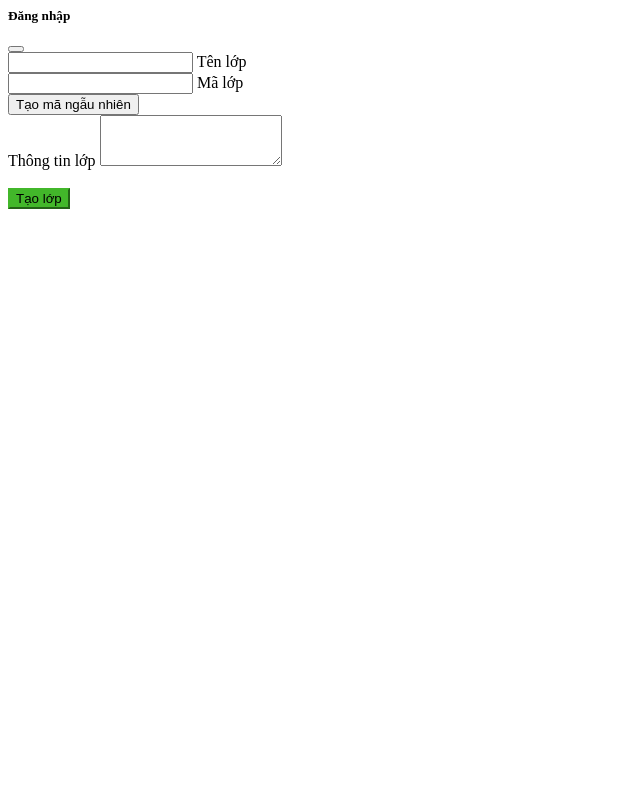
After one commit to nttrung5122/doAnWeb2, a PHP site: page /_partial/form/form_create_class.php in a window 1280 px wide. The commit adds this page. Shown: the whole page, without its empty margins (0-640 px from the left). Run offline with PHP 8.4, Linux system fonts and the light colour scheme.

Commit message:
xong phan tạo lớp

```diff
--- a/View/_partial/Header_Footer/Header_Footer.php
+++ b/View/_partial/Header_Footer/Header_Footer.php
@@ -83,13 +83,13 @@ function createLinkAndButton($currentPage)
     else if ($currentPage == $studentPage)
     {
         return '<li class="nav-item">
-                    <a class="nav-link fs-5 text-nowrap" href="#"><i class="fas fa-plus-circle"></i> Tìm lớp</a>
+                    <a class="nav-link fs-5 text-nowrap" href="#" ><i class="fas fa-plus-circle"></i> Tìm lớp</a>
                 </li>';
     }
     else
     {
         return '<li class="nav-item">
-                    <a class="nav-link fs-5 text-nowrap" href="#"><i class="fas fa-plus-circle"></i> Tạo lớp</a>
+                    <a class="nav-link fs-5 text-nowrap" href="#" data-bs-toggle="modal" data-bs-target="#form_createClass" ><i class="fas fa-plus-circle"></i> Tạo lớp</a>
                 </li>';
     }
 }
--- /dev/null
+++ b/View/_partial/form/form_create_class.php
@@ -0,0 +1,55 @@
+<head>
+    <!-- <link href="https://cdn.jsdelivr.net/npm/bootstrap@5.1.3/dist/css/bootstrap.min.css" rel="stylesheet" integrity="sha384-1BmE4kWBq78iYhFldvKuhfTAU6auU8tT94WrHftjDbrCEXSU1oBoqyl2QvZ6jIW3" crossorigin="anonymous">
+    <script src="https://cdn.jsdelivr.net/npm/bootstrap@5.1.3/dist/js/bootstrap.bundle.min.js" integrity="sha384-ka7Sk0Gln4gmtz2MlQnikT1wXgYsOg+OMhuP+IlRH9sENBO0LRn5q+8nbTov4+1p" crossorigin="anonymous"></script> -->
+    <style>
+        .btn-success {
+            background-color: #42b72a;
+            border-color: #42b72a;
+        }
+
+        #dangkyText {
+            text-align: center;
+        }
+    </style>
+</head>
+
+<body>
+
+    <!-- <button type="button" class="btn btn-primary" data-bs-toggle="modal" data-bs-target="#form_createClass">
+        Tạo lớp
+    </button> -->
+    <div class="modal" id="form_createClass" tabindex="-1" aria-labelledby="popUpCreateClass" aria-hidden="true">
+        <div class="modal-dialog ">
+            <div class="modal-content">
+                <div class="modal-header">
+                    <h5 class="modal-title" id="popUpCreateClass">Đăng nhập</h5>
+                    <button type="button" class="btn-close" data-bs-dismiss="modal" aria-label="Close"></button>
+                </div>
+                <div class="modal-body">
+                    <div class="form-floating mb-3">
+                        <input type="text" class="form-control" id="txtNameClass" >
+                        <label for="txtNameClass">Tên lớp</label>
+                    </div>
+                        <div class="form-floating mb-3">
+                            <input type="text" class="form-control" id="txtIdClass" >
+                            <label for="txtIdClass">Mã lớp</label>
+                        </div>
+                        <div class="col-md-6 offset-md-4">
+                            <button type="button" class="btn btn-primary" id="btnRandomCode">
+                                Tạo mã ngẫu nhiên
+                            </button>
+                        </div>
+                    <div class="form-group">
+                        <label for="exampleFormControlTextarea1">Thông tin lớp</label>
+                        <textarea class="form-control" id="txtInfoClass" rows="3"></textarea>
+                    </div>
+                    <br>
+                    <div class="d-grid gap-2 col-6 mx-auto">
+                        <button class="btn btn-success" type="button" id="btnCreateClass">Tạo lớp</button>
+                    </div>
+                </div>
+            </div>
+        </div>
+    </div>
+
+</body>
--- /dev/null
+++ b/View/_partial/form/tempCodeRunnerFile.php
@@ -0,0 +1,2 @@
+<?php
+modal-lg
```
Also changed, not shown: Controller/classController.php (added, +38 -0 lines), Controller/controller.php (+7 -0 lines), View/HomePage.php (+5 -9 lines), View/_partial/popup/notice.php (added, +9 -0 lines), View/studentPage.php (+18 -0 lines), View/teacherPage.php (+75 -19 lines), model/classModel.php (added, +42 -0 lines).
